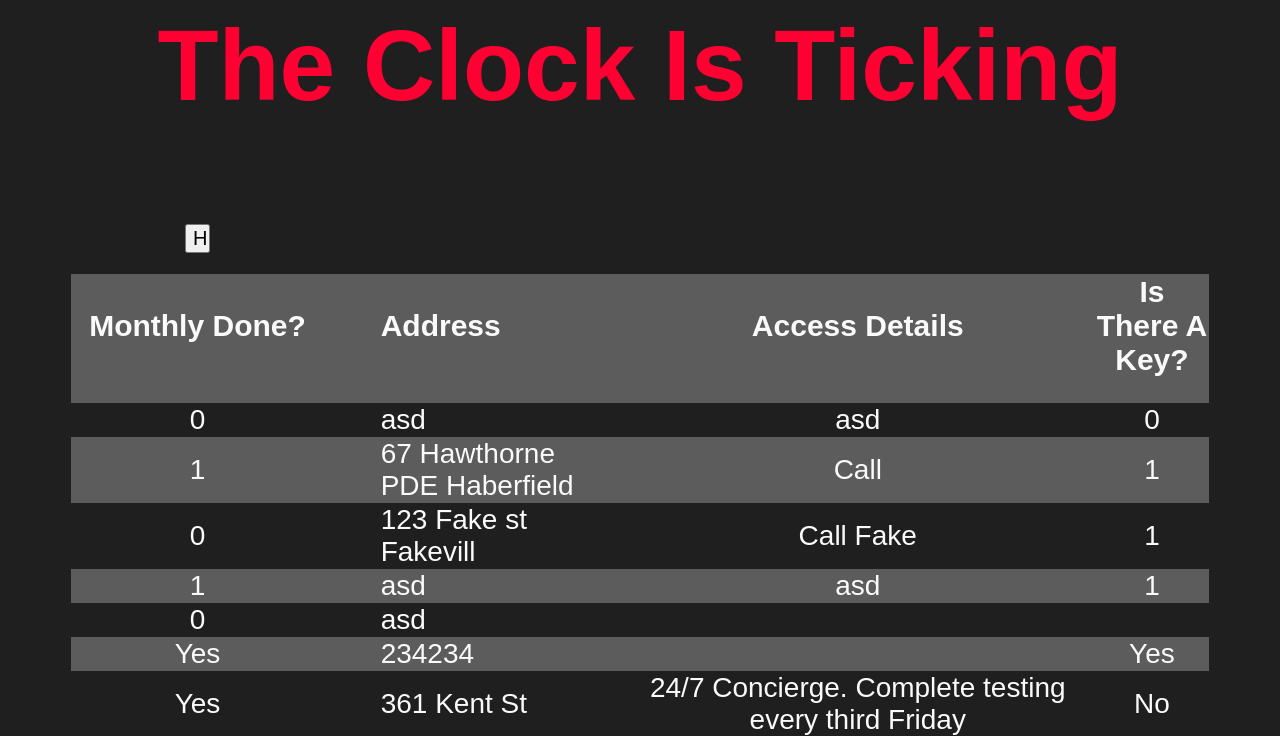
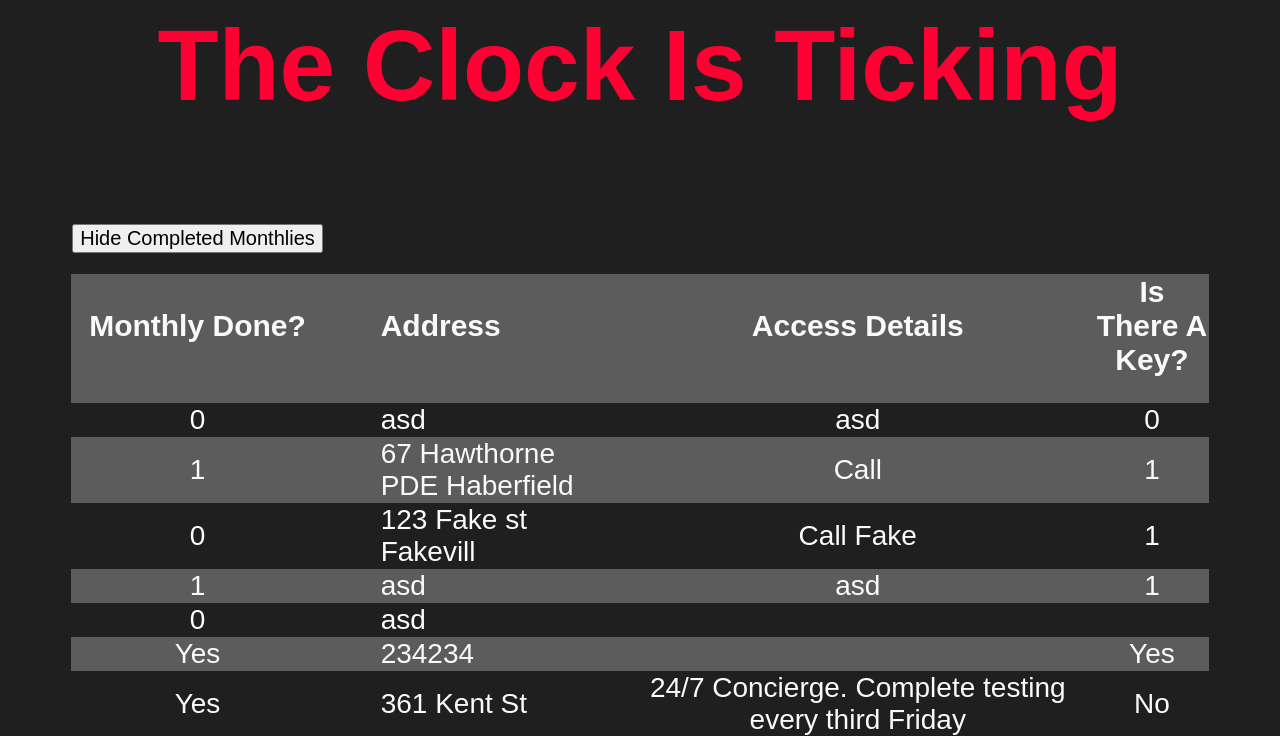
Before and after one commit to Sammvich2/Keys, a PHP site: page /montly.php in a window 1280 px wide. Shown: the top 736 px of the page. Run offline with PHP 8.4, Linux system fonts and the light colour scheme; data comes from the database, SQL or seed files in the repository.

Commit message:
/ ‘montly.php’

```diff
--- a/montly.php
+++ b/montly.php
@@ -75,7 +75,7 @@
 <table>
     <form action="dataEntry.php" method="post">
     <tr>
-        <td><h4><input style="width: 10%" type="submit" value="Hide Completed Monthlies" name="hide"></h4></td>
+        <td><h4><input style="width: %" type="submit" value="Hide Completed Monthlies" name="hide"></h4></td>
     </tr>
     </form>
 
```
